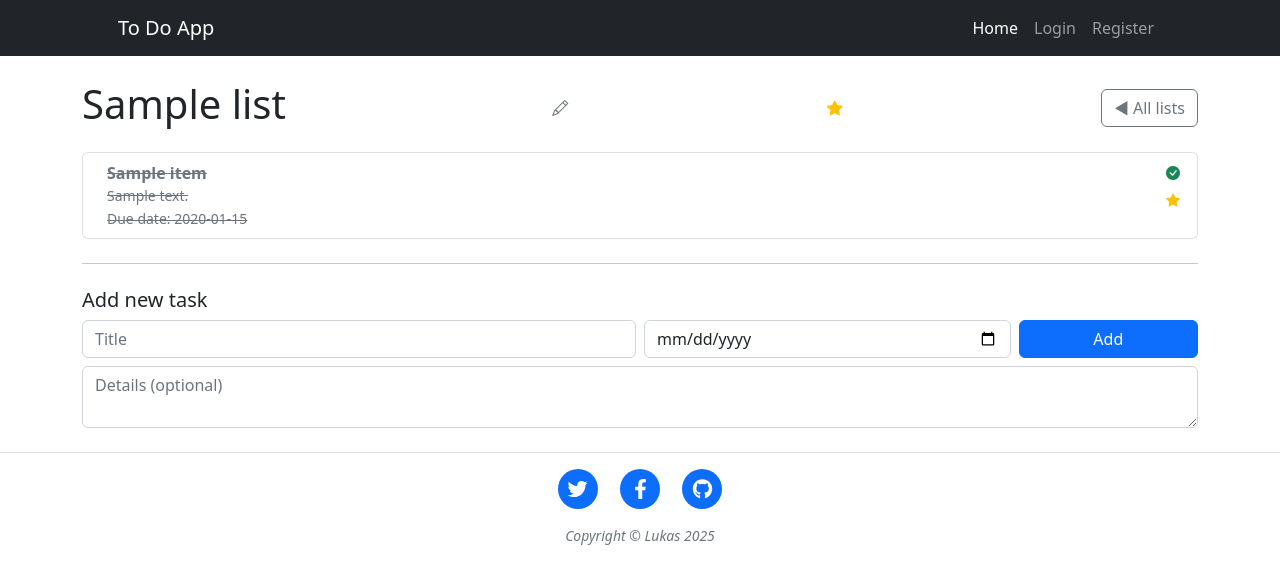
After one commit to lukaszkryskiewicz/ToDoApp-Python, a Flask app: page /list/1 in a window 1280 px wide. The commit adds this page. Shown: the top 584 px of the page. Run offline with Flask 3, Linux system fonts and the light colour scheme; a user stored in the database is signed in; tables that the repository leaves empty hold one stand-in row (values such as "Sample post"); some libraries are stand-ins or nearby versions.

Commit message:
change JS files structure, add list endpoints

```diff
--- a/ToDoApp/routes.py
+++ b/ToDoApp/routes.py
@@ -50,3 +50,55 @@ def item_add(list_id):
                            item=new_item,
                            list_id=list_id)
     return jsonify(success=True, html=html)
+
+@main_bp.route('/list/<int:list_id>')
+@login_required
+def list_details(list_id):
+    current_list = ToDoList.query.filter_by(
+        id=list_id, user_id=current_user.id
+    ).first()
+
+    if not current_list:
+        return
+
+    return render_template('view_list.html', todo_list = current_list)
+
+@main_bp.route('/list/<int:list_id>/edit', methods=['POST'])
+@login_required
+def list_edit(list_id):
+    current_list = ToDoList.query.filter_by(
+        id=list_id, user_id=current_user.id
+    ).first_or_404()
+
+    new_title = request.form.get('title', '').strip()
+
+    if not new_title:
+        return jsonify(success=False, error="Tytuł nie może być pusty"), 400
+
+    current_list.title = new_title
+    db.session.commit()
+
+    return jsonify(success=True, title=current_list.title)
+
+@main_bp.route('/list/<int:list_id>/toggle-fav', methods=['POST'])
+@login_required
+def toggle_list_fav(list_id):
+    lst = ToDoList.query.filter_by(id=list_id, user_id=current_user.id).first_or_404()
+    lst.is_favorite = not lst.is_favorite
+    db.session.commit()
+    return jsonify(success=True, is_favorite=lst.is_favorite)
+
+
+
+
+# @main_bp.route('/list/')
+# @login_required
+# def list_details(list_id):
+#     current_list = ToDoList.query.filter_by(
+#         id=list_id, user_id=current_user.id
+#     ).first()
+#
+#     if not current_list:
+#         return
+#
+#     return render_template('view_list.html', todo_list = current_list)
--- /dev/null
+++ b/ToDoApp/static/js/addItem.js
@@ -0,0 +1,61 @@
+
+export function initAddItem() {
+  const container = document.getElementById('list-container');
+  if (!container) return;
+
+  container.addEventListener('click', e => {
+    const btn = e.target.closest('.add-item-btn');
+    if (!btn) return;
+    const listId  = btn.dataset.listId;
+    const postUrl = btn.dataset.addItemUrl;
+    showAddItemForm(listId, postUrl);
+  });
+}
+
+function showAddItemForm(listId, postUrl) {
+  const card = document.getElementById(`card-${listId}`);
+  if (!card || card.querySelector('.add-item-form')) return;
+
+  const ul = card.querySelector(`#item-container-${listId}`);
+  if (!ul) return;
+
+  const form = document.createElement('form');
+  form.className = 'add-item-form mt-2';
+  form.innerHTML = `
+    <div class="input-group input-group-sm">
+      <input type="text" name="title" class="form-control" placeholder="Add item" required>
+      <button class="btn btn-primary" type="submit">OK</button>
+      <button class="btn btn-outline-secondary" type="button" id="cancel-${listId}">✖</button>
+    </div>
+    <div class="invalid-feedback d-none">Title cannot be empty!</div>
+  `;
+  ul.after(form);
+
+  form.addEventListener('submit', async e => {
+    e.preventDefault();
+    const titleInput = form.querySelector('input[name=title]');
+    const errorDiv   = form.querySelector('.invalid-feedback');
+    if (!titleInput.value.trim()) {
+      errorDiv.textContent = 'Please add title';
+      errorDiv.classList.remove('d-none');
+      return;
+    }
+    const fd = new FormData(form);
+    try {
+      const resp = await fetch(postUrl, {
+        method: 'POST',
+        body: fd,
+        headers: { 'X-Requested-With': 'XMLHttpRequest' }
+      });
+      const data = await resp.json();
+      if (!resp.ok || !data.success) throw new Error(data.error || 'Server error');
+      ul.insertAdjacentHTML('beforeend', data.html);
+      form.remove();
+    } catch (err) {
+      errorDiv.textContent = err.message;
+      errorDiv.classList.remove('d-none');
+    }
+  });
+
+  form.querySelector(`#cancel-${listId}`).addEventListener('click', () => form.remove());
+}
--- /dev/null
+++ b/ToDoApp/static/js/addList.js
@@ -0,0 +1,46 @@
+export function initAddList() {
+  const modalEl = document.getElementById('addListModal');
+  if (!modalEl) return;
+  const addListModal = new bootstrap.Modal(modalEl);
+
+  const showBtn    = document.getElementById('show-add-list');
+  const form       = document.getElementById('add-list-form');
+  const titleInput = document.getElementById('list-title');
+  const errorAlert = document.getElementById('add-list-error');
+  const listContainer = document.getElementById('list-container');
+
+  if (showBtn) {
+    showBtn.addEventListener('click', () => {
+      titleInput.value = '';
+      errorAlert.classList.add('d-none');
+      addListModal.show();
+    });
+  }
+
+  if (form) {
+    form.addEventListener('submit', async e => {
+      e.preventDefault();
+      const title = titleInput.value.trim();
+      if (!title) {
+        errorAlert.textContent = 'First enter the title.';
+        errorAlert.classList.remove('d-none');
+        return;
+      }
+      const formData = new FormData(form);
+      try {
+        const resp = await fetch(LIST_ADD_URL, {
+          method: 'POST',
+          body: formData,
+          headers: { 'X-Requested-With': 'XMLHttpRequest' }
+        });
+        const data = await resp.json();
+        if (!resp.ok || !data.success) throw new Error(data.error || 'Unknown error');
+        listContainer.insertAdjacentHTML('beforeend', data.html);
+        addListModal.hide();
+      } catch (err) {
+        errorAlert.textContent = err.message;
+        errorAlert.classList.remove('d-none');
+      }
+    });
+  }
+}
--- /dev/null
+++ b/ToDoApp/static/js/editList.js
@@ -0,0 +1,78 @@
+
+export function initEditList() {
+  document.body.addEventListener('click', e => {
+    if (!e.target.classList.contains('edit-list-title')) return;
+    const id = e.target.dataset.listId;
+    startTitleEdit(id);
+  });
+}
+
+function startTitleEdit(listId) {
+  const textEl    = document.getElementById(`list-title-text-${listId}`);
+  const inputEl   = document.getElementById(`list-title-input-${listId}`);
+  const saveBtn   = document.getElementById(`save-title-${listId}`);
+  const cancelBtn = document.getElementById(`cancel-title-${listId}`);
+
+  textEl.classList.add('d-none');
+  inputEl.classList.remove('d-none');
+  saveBtn.classList.remove('d-none');
+  cancelBtn.classList.remove('d-none');
+
+  inputEl.focus();
+  inputEl.select();
+
+  saveBtn.onclick = async () => {
+    const newTitle = inputEl.value.trim();
+    if (!newTitle) return alert('Tytuł nie może być pusty');
+    try {
+      const fd = new FormData();
+      fd.append('title', newTitle);
+      const resp = await fetch(`/list/${listId}/edit`, {
+        method: 'POST',
+        body: fd,
+        headers: {'X-Requested-With':'XMLHttpRequest'}
+      });
+      const data = await resp.json();
+      if (!resp.ok) throw new Error(data.error || 'Server error');
+      textEl.textContent = data.title;
+      cancelTitleEdit(listId);
+    } catch (err) {
+      alert(err.message);
+    }
+  };
+
+  cancelBtn.onclick = () => cancelTitleEdit(listId);
+}
+
+function cancelTitleEdit(listId) {
+  document.getElementById(`list-title-text-${listId}`).classList.remove('d-none');
+  document.getElementById(`list-title-input-${listId}`).classList.add('d-none');
+  document.getElementById(`save-title-${listId}`).classList.add('d-none');
+  document.getElementById(`cancel-title-${listId}`).classList.add('d-none');
+}
+
+export function initToggleFav() {
+  document.body.addEventListener('click', async e => {
+    if (!e.target.classList.contains('toggle-list-fav')) return;
+    const listId = e.target.dataset.listId;
+    await toggleListFav(listId, e.target);
+  });
+}
+
+async function toggleListFav(listId, iconEl) {
+  try {
+    const resp = await fetch(`/list/${listId}/toggle-fav`, {
+      method: 'POST',
+      headers: {'X-Requested-With':'XMLHttpRequest'}
+    });
+    const data = await resp.json();
+    if (!resp.ok) throw new Error(data.error || 'Server error');
+    const fav = data.is_favorite;
+    iconEl.classList.toggle('bi-star-fill', fav);
+    iconEl.classList.toggle('text-warning', fav);
+    iconEl.classList.toggle('bi-star', !fav);
+    iconEl.classList.toggle('text-secondary', !fav);
+  } catch (err) {
+    alert(err.message);
+  }
+}
--- /dev/null
+++ b/ToDoApp/static/js/main.js
@@ -0,0 +1,10 @@
+import { initAddList } from './addList.js';
+import { initAddItem }  from './addItem.js';
+import { initEditList, initToggleFav } from './editList.js';
+
+document.addEventListener('DOMContentLoaded', () => {
+  initAddList();
+  initAddItem();
+  initEditList();
+  initToggleFav();
+});
--- a/ToDoApp/templates/dashboard.html
+++ b/ToDoApp/templates/dashboard.html
@@ -18,5 +18,4 @@
               {% endfor %}
             </div>
         </div>
-{% include "modal.html" %}
 {% include "footer.html" %}
--- a/ToDoApp/templates/footer.html
+++ b/ToDoApp/templates/footer.html
@@ -40,6 +40,7 @@
         <script>
       const LIST_ADD_URL = "{{ url_for('main.list_add') }}";
         </script>
-      <script src="{{ url_for('static', filename='js/dashboard.js') }}"></script>
+         {{ bootstrap.load_js() }}
+      <script type="module" src="{{ url_for('static', filename='js/main.js') }}"></script>
   </body>
 </html>
--- a/ToDoApp/templates/header.html
+++ b/ToDoApp/templates/header.html
@@ -58,3 +58,4 @@
                 </div>
             </div>
         </nav>
+  {% include "modal.html" %}
--- a/ToDoApp/templates/macros.html
+++ b/ToDoApp/templates/macros.html
@@ -3,7 +3,7 @@
 <div class="col-lg-4 col-md-6 mb-4">
   <div class="card h-100" id="card-{{ lst.id }}">
     <div class="card-header bg-primary text-white d-flex justify-content-between align-items-center">
-      <span>{{ lst.title }}</span>
+      <a href="{{url_for('main.list_details', list_id=lst.id )}}"><span class='text-decoration-none'>{{ lst.title }}</span></a>
       {% if lst.is_favourite %}
         <i class="bi bi-star-fill"></i>
       {% else %}
--- /dev/null
+++ b/ToDoApp/templates/view_list.html
@@ -0,0 +1,100 @@
+{% include "header.html" %}
+
+{% block content %}
+<div class="container py-4">
+<div class="d-flex justify-content-between align-items-center mb-3">
+  <h1 id="list-header-{{ todo_list.id }}" class="me-2">
+    <span id="list-title-text-{{ todo_list.id }}">{{ todo_list.title }}</span>
+
+    <input type="text"
+           id="list-title-input-{{ todo_list.id }}"
+           class="form-control d-none"
+           value="{{ todo_list.title }}"
+           style="width:auto; display:inline-block;">
+    <button class="btn btn-sm btn-success d-none"
+            id="save-title-{{ todo_list.id }}">
+      <i class="bi bi-check-lg"></i>
+    </button>
+    <button class="btn btn-sm btn-secondary d-none"
+            id="cancel-title-{{ todo_list.id }}">
+      <i class="bi bi-x-lg"></i>
+    </button>
+
+  </h1>
+  <i class="bi bi-pencil edit-list-title text-secondary"
+     data-list-id="{{ todo_list.id }}"
+     title="Edit title"></i>
+
+  <i class="bi toggle-list-fav {% if todo_list.is_favorite %}bi-star-fill text-warning{% else %}bi-star text-secondary{% endif %}"
+     data-list-id="{{ todo_list.id }}"
+     title="Toggle favorite"></i>
+
+    <a href="{{ url_for('main.home') }}" class="btn btn-outline-secondary">
+      ◀ All lists
+    </a>
+  </div>
+
+  <ul class="list-group">
+    {# group elements - pending then done #}
+    {% set pending = todo_list.items | selectattr('is_done', 'equalto', false) | list %}
+    {% set done    = todo_list.items | selectattr('is_done', 'equalto', true)  | list %}
+    {% for item in pending + done %}
+      <li class="list-group-item d-flex justify-content-between align-items-start
+                 {% if item.is_done %} text-muted text-decoration-line-through {% endif %}">
+        <div class="ms-2 me-auto">
+          <div class="fw-bold">{{ item.title }}</div>
+          {% if item.details %}
+            <small class="d-block">{{ item.details }}</small>
+          {% endif %}
+          {% if item.due_date %}
+            <small class="text-muted">Due date: {{ item.due_date.strftime('%Y-%m-%d') }}</small>
+          {% endif %}
+        </div>
+        <div class="d-flex flex-column align-items-end">
+          <button class="btn btn-sm btn-link p-0 mb-1"
+                  onclick="toggleDone({{ item.id }})"
+                  title="Done mark">
+            {% if item.is_done %}
+              <i class="bi bi-check-circle-fill text-success"></i>
+            {% else %}
+              <i class="bi bi-circle text-secondary"></i>
+            {% endif %}
+          </button>
+          <button class="btn btn-sm btn-link p-0"
+                  onclick="toggleFavourite({{ item.id }})"
+                  title="Favourite mark">
+            {% if item.is_favourite %}
+              <i class="bi bi-star-fill text-warning"></i>
+            {% else %}
+              <i class="bi bi-star text-secondary"></i>
+            {% endif %}
+          </button>
+        </div>
+      </li>
+    {% else %}
+      <li class="list-group-item text-center text-muted">
+        Add tasks to the list
+      </li>
+    {% endfor %}
+  </ul>
+
+  <hr class="my-4">
+
+  <h5>Add new task</h5>
+  <form id="add-item-form" class="row g-2">
+    <div class="col-md-6">
+      <input type="text" name="title" class="form-control" placeholder="Title" required>
+    </div>
+    <div class="col-md-4">
+      <input type="date" name="due_date" class="form-control" placeholder="Due date (optional)">
+    </div>
+    <div class="col-md-2 d-grid">
+      <button type="submit" class="btn btn-primary">Add</button>
+    </div>
+    <div class="col-12">
+      <textarea name="details" class="form-control" rows="2" placeholder="Details (optional)"></textarea>
+    </div>
+  </form>
+</div>
+{% endblock %}
+{% include "footer.html" %}
```
Also changed, not shown: ToDoApp/static/js/dashboard.js (deleted, +0 -138 lines).
